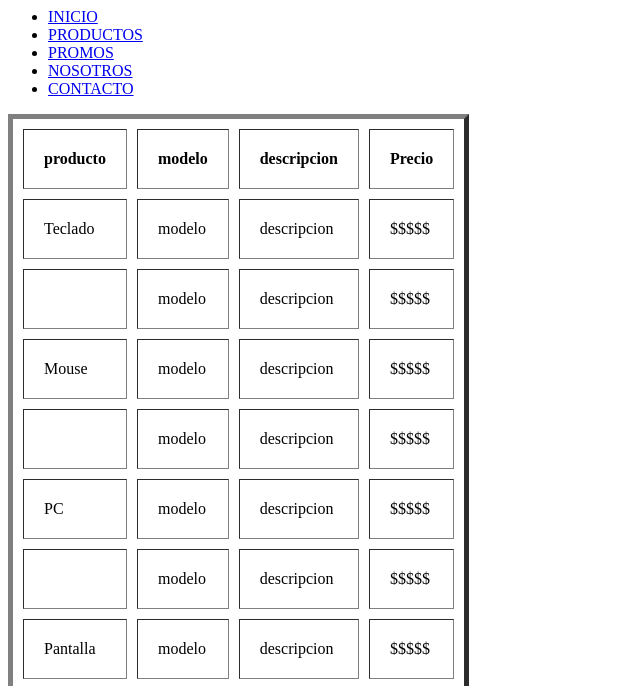
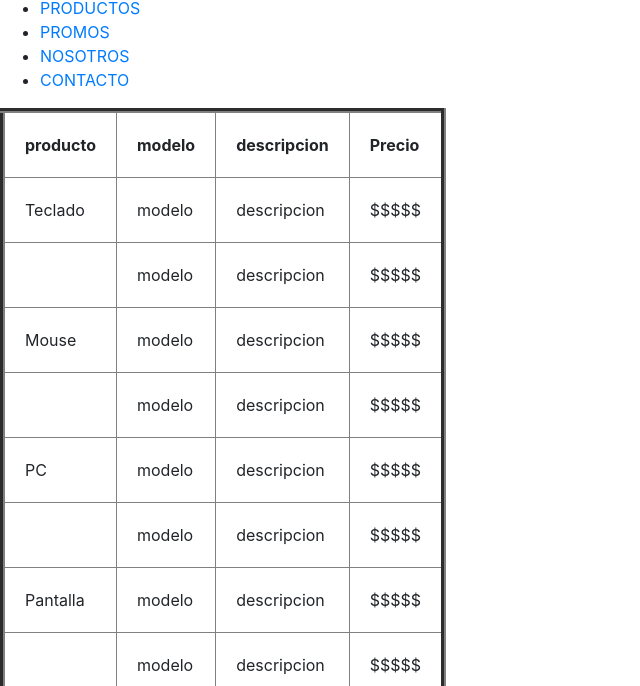
Before and after one commit to MauroGrageda7452/MiRepositorio, a plain HTML site: page Mi Primer Repositorio/pages/productos.html in a window 1280 px wide. Shown: the part 444-1130 px from the top of the page, without its empty margins (0-640 px from the left). Drawn offline with nearby package versions, Linux system fonts and the light colour scheme.

Commit message:
cambio de css

```diff
--- a/Mi Primer Repositorio/pages/productos.html
+++ b/Mi Primer Repositorio/pages/productos.html
@@ -4,8 +4,7 @@
     <meta charset="UTF-8">
     <meta http-equiv="X-UA-Compatible" content="IE=edge">
     <meta name="viewport" content="width=device-width, initial-scale=1.0">
-    <link rel="stylesheet" href="../css/estilos.css">
-    <link rel="stylesheet" href="../css/estilos_productos.css">
+    <link rel="stylesheet" href="https://cdn.jsdelivr.net/npm/bootstrap@4.6.1/dist/css/bootstrap.min.css" integrity="sha384-zCbKRCUGaJDkqS1kPbPd7TveP5iyJE0EjAuZQTgFLD2ylzuqKfdKlfG/eSrtxUkn" crossorigin="anonymous">
     <title>PRODUCTOS</title>
 </head>
 <body>
```
